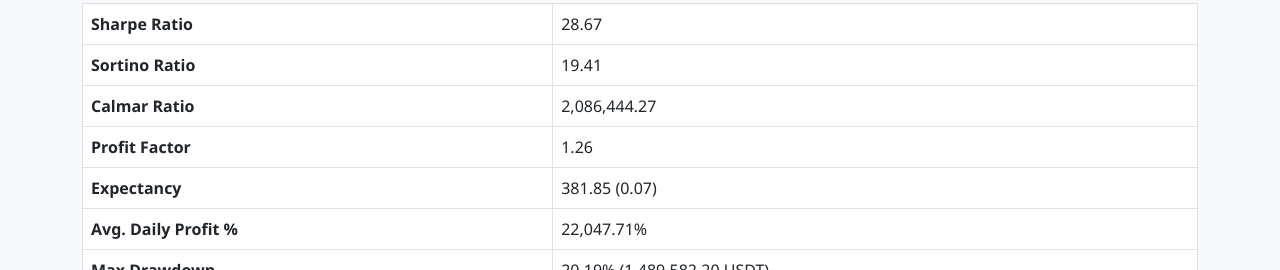
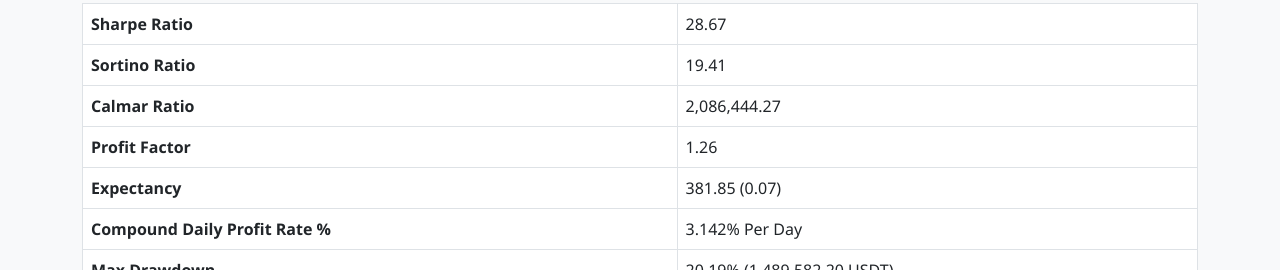
Before and after one commit to Shoble-Investment/website, a plain HTML site: page stats/index.html in a window 1280 px wide. Shown: the part 530-800 px from the top of the page. Drawn offline with nearby package versions, Linux system fonts and the light colour scheme.

Commit message:
Update Average Daily to Compound

```diff
--- a/stats/index.html
+++ b/stats/index.html
@@ -85,8 +85,8 @@
                     <td>381.85 (0.07)</td>
                 </tr>
                 <tr>
-                    <th>Avg. Daily Profit %</th>
-                    <td>22,047.71%</td>
+                    <th>Compound Daily Profit Rate %</th>
+                    <td>3.142% Per Day</td>
                 </tr>
                 <tr>
                     <th>Max Drawdown</th>
```
